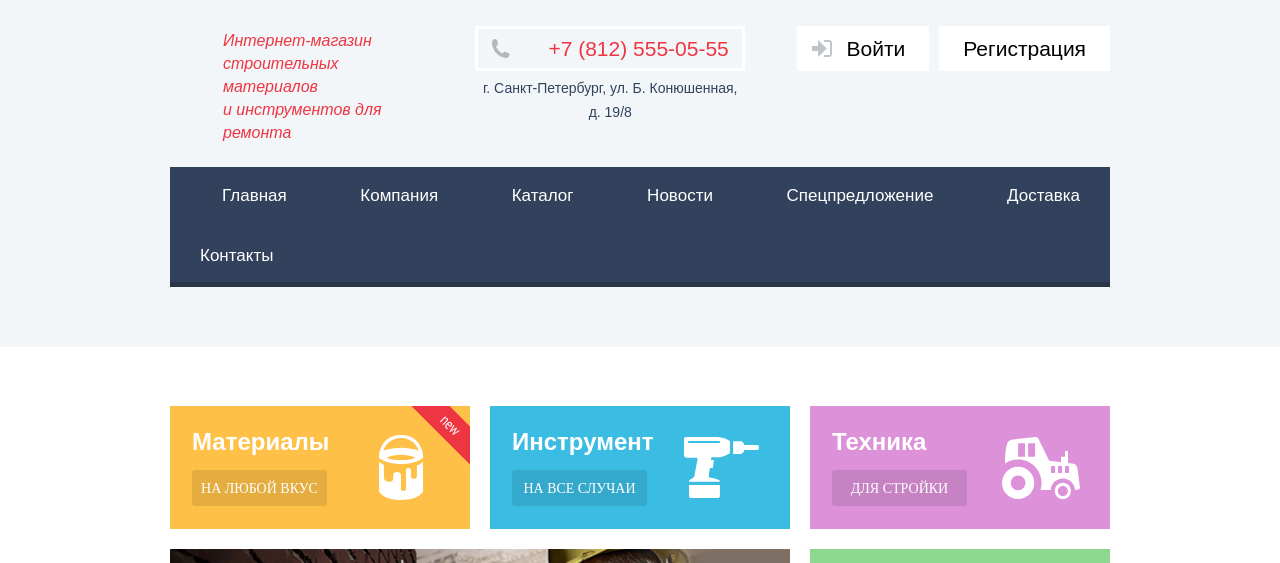
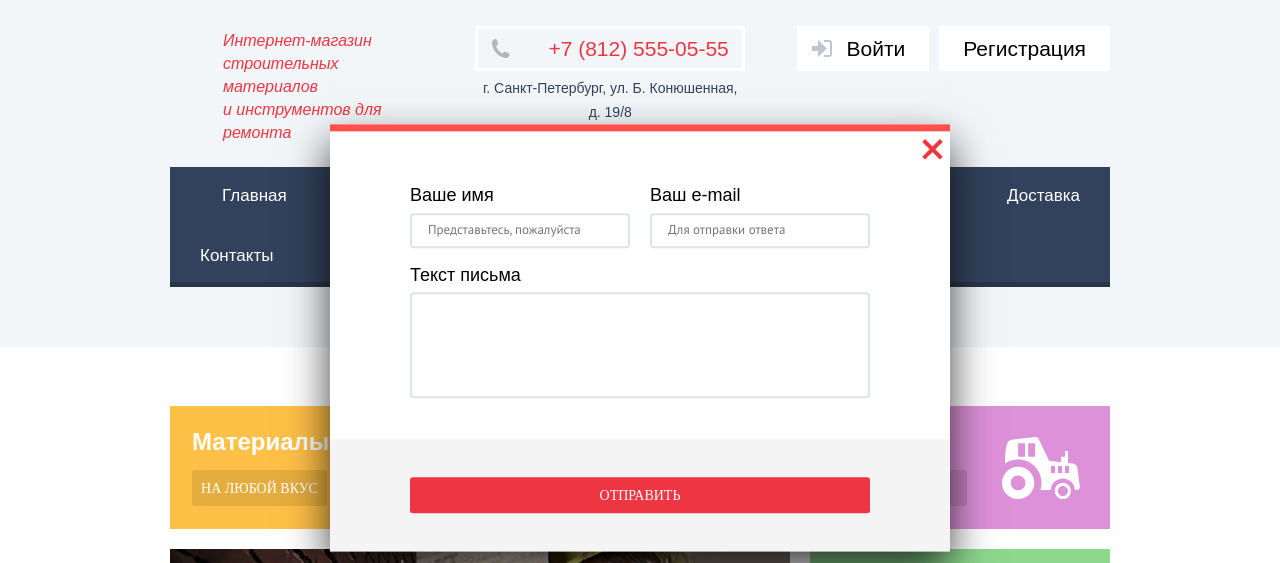
Before and after one commit to avalsoff/technomart, a plain HTML site: page index.html in a window 1280 px wide. Shown: the part 62-625 px from the top of the page. Drawn offline with Linux system fonts and the light colour scheme; a web font is replaced by a local one.

Commit message:
Add write-us modal

```diff
--- a/css/styles.css
+++ b/css/styles.css
@@ -1222,16 +1222,118 @@ input[type="radio"].visually-hidden {
 }
 
 
+.modal {
+  position: absolute;
+  top: 50%;
+  left: 50%;
+  transform: translate(-50%, -50%);
+  box-shadow: 0 20px 40px rgba(0, 0, 0, 0.75);
+}
+
+.modal__close {
+  position: absolute;
+  cursor: pointer;
+  right: 2px;
+  top: 10px;
+  width: 30px;
+  height: 30px;
+  background-color: transparent;
+  font-size: 0;
+  border: 0;
+}
+
+.modal__close::before {
+  position: absolute;
+  content: "";
+  top: 13px;
+  left: 2px;
+  width: 25px;
+  height: 4px;
+  transform: rotate(45deg);
+  background-color: #f2363d;
+}
+
+.modal__close::after {
+  position: absolute;
+  content: "";
+  top: 13px;
+  left: 2px;
+  width: 25px;
+  height: 4px;
+  transform: rotate(-45deg);
+  background-color: #f2363d;
+}
 
 
+.write-us {
+  background-color: #ffffff;
+  border-top: 7px solid #ff4f4f;
+  width: 620px;
+  max-width: 100%;
+}
 
+.write-us__sign {
+  display: flex;
+  justify-content: space-between;
+  margin: 55px 80px 0;
+}
 
+.write-us__label {
+  display: block;
+  font-size: 18px;
+  line-height: 18px;
+  margin-bottom: 8px;
+}
 
+.write-us__input {
+  margin-top: 1px;
+  padding: 8px 10px 8px 16px;
+  border: 2px solid #dee3e4;
+  border-radius: 4px;
+  width: 220px;
+  max-width: 100%;
+  font-family: "PT Sans", "Arial", sans-serif;
+  font-size: 13px;
+}
 
+.write-us__input::placeholder {
+  font-family: "PT Sans", "Arial", sans-serif;
+  font-size: 13px;
+}
 
+.write-us__letter-label {
+  display: block;
+  margin-left: 80px;
+  font-size: 18px;
+  line-height: 18px;
+  margin-top: 18px;
+  margin-bottom: 8px;
+}
 
+.write-us__letter {
+  resize: none;
+  border: 2px solid #dee3e4;
+  border-radius: 4px;
+  width: 460px;
+  max-width: 100%;
+  padding: 5px 10px;
+  font-family: "PT Sans", "Arial", sans-serif;
+  margin: 0 80px;
+  margin-bottom: 37px;
+}
 
+.write-us__submit-wrapper {
+  height: 112px;
+  background-color: #f4f4f4;
+  display: flex;
+  justify-content: center;
+  align-items: center;
+}
 
+.write-us__submit {
+  margin: 0 80px;
+  width: 100%;
+}
 
 
 
--- a/index.html
+++ b/index.html
@@ -345,8 +345,10 @@
             <li class="vertical-tabs__content vertical-tabs__content--credit dn">
               <h3 class="vertical-tabs__content-heading">Кредит</h3>
               <p class="vertical-tabs__content-description">Залезть в долговую яму стало проще! <br>
-                Кредитные консультанты придут вам на помощь.</p>
+                Кредитные консультанты придут вам на помощь.
+              </p>
               <a href="#" class="vertical-tabs__content-button button">Отправить заявку</a>
+
             </li>
           </ul>
         </div>
@@ -459,6 +461,29 @@
     </div>
   </footer>
 
+  <section class="modal">
+    <form  class="write-us" method="POST" action="google.com">
+      <div class="write-us__sign">
+        <div class="write-us__input-wrapper">
+          <label class="write-us__label" for="write-us-name">Ваше имя
+          </label>
+          <input class="write-us__input" type="text" name="name" id="write-us-name" placeholder="Представьтесь, пожалуйста">
+        </div>
+        <div class="write-us__input-wrapper">
+          <label class="write-us__label" for="write-us-email">Ваш e-mail
+          </label>
+          <input class="write-us__input" type="text" name="email" id="write-us-email" placeholder="Для отправки ответа">
+        </div>
+      </div>
+      <label class="write-us__letter-label" for="write-us-letter">Текст письма
+      </label>
+      <textarea class="write-us__letter" name="letter" cols="60" rows="5" id="write-us-letter"></textarea>
+      <div class="write-us__submit-wrapper">
+        <button class="button write-us__submit" type="submit">Отправить</button>
+      </div>
+    </form>
+    <button class="modal__close">Закрыть</button>
+  </section>
 </body>
 
 </html>
```
Lines whose indentation alone changed are shown as unchanged.
